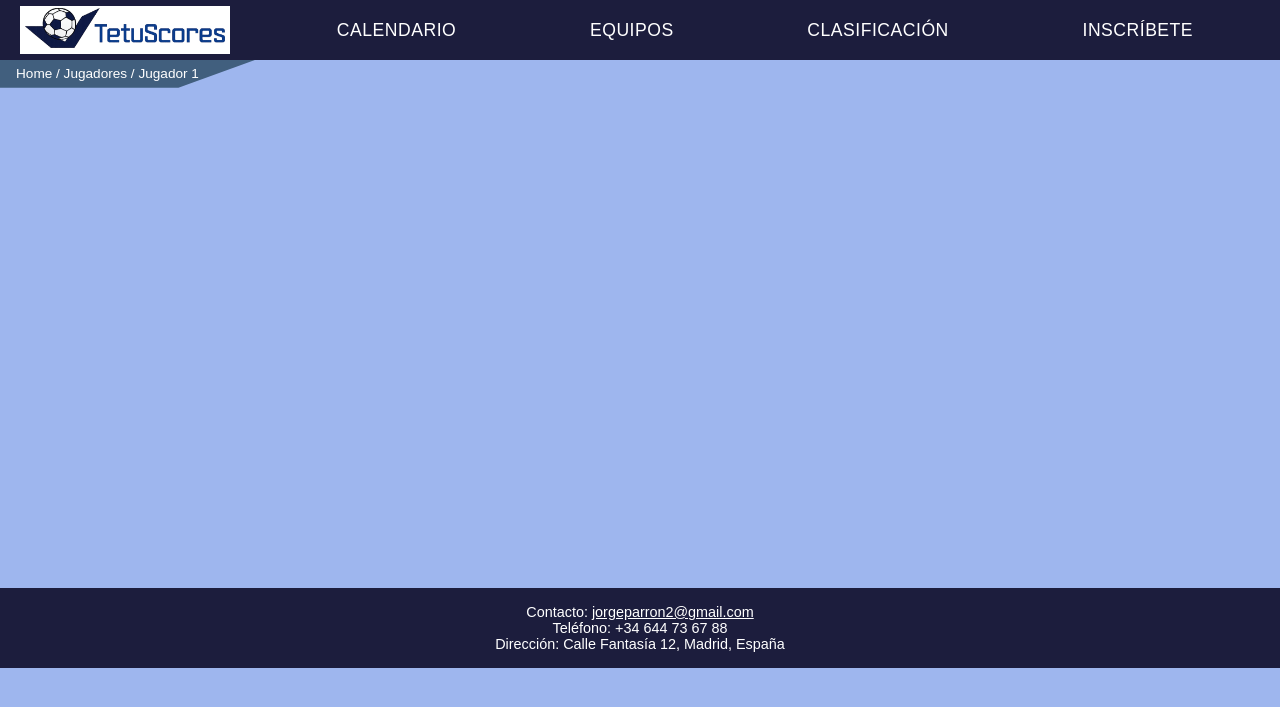
After one commit to alvrodha/DisenoWEB-main, a PHP site: page /PHP/jugador.html in a window 1280 px wide. The commit adds this page. Shown: the top 707 px of the page. Run offline with PHP 8.4, Linux system fonts and the light colour scheme.

Commit message:
trabaja parrondo

```diff
--- a/CSS/default.css
+++ b/CSS/default.css
@@ -59,7 +59,7 @@ body {
 #navWindow {
   background-color: #415f7e;
   color: white;
-  padding: 0.4rem 2rem;
+  padding: 0.4rem 3.5rem 0.4rem 1rem;
   width: fit-content;
   clip-path: polygon(0 0, 100% 0, 70% 100%, 0 100%);
   font-size: 0.85rem;
--- a/CSS/equipos.css
+++ b/CSS/equipos.css
@@ -5,6 +5,8 @@
 }
 
 #content div {
+    background-color: white;
+
     height: 300px;
     width: 200px;
 }
--- a/CSS/inscribete.css
+++ b/CSS/inscribete.css
@@ -5,7 +5,7 @@
 }
 
 #content div {
-    background-color: lightgray;
+    background-color: white;
     border-radius: 15px;
 }
 
--- a/HTML/calendario.html
+++ b/HTML/calendario.html
@@ -21,7 +21,7 @@
         </ul>
     </div>
     <div id="navWindow">
-        <a href="../index.html">Home</a>
+        <a href="../index.html">Home</a> / Calendario
     </div>
     <div id="content">
         <div id="evento">
--- a/HTML/clasificacion.html
+++ b/HTML/clasificacion.html
@@ -11,7 +11,7 @@
 <body>
     <div id="nav">
         <div id="logo">
-            <a href="../index.html"><img src="../SRC/Logo2 (1).png" alt="Logo" width="200px"></a>
+            <a href="../index.html"><img src="../SRC/Logo1.png" alt="Logo" width="200px"></a>
         </div>
         <ul id="nav-list">
             <li><a href="calendario.html">CALENDARIO</a></li>
@@ -22,8 +22,7 @@
     </div>
 
     <div id="navWindow">
-        <a href="../index.html">Home </a>
-        <a href="clasificacion.html">Clasificación</a>
+        <a href="../index.html">Home</a> / Clasificación
     </div>
     <div id="content">
   <h2>CLASIFICACIÓN</h2>
--- a/HTML/inscribete.html
+++ b/HTML/inscribete.html
@@ -11,7 +11,7 @@
 <body>
     <div id="nav">
         <div id="logo">
-            <a href="../index.html"><img src="../SRC/Logo2.png" alt="Logo" width="200px"></a>
+            <a href="../index.html"><img src="../SRC/Logo1.png" alt="Logo" width="200px"></a>
         </div>
         <ul id="nav-list">
             <li><a href="calendario.html">CALENDARIO</a></li>
@@ -21,7 +21,7 @@
         </ul>
     </div>
     <div id="navWindow">
-        <a href="../index.html">Home</a>
+        <a href="../index.html">Home</a> / Incríbete
     </div>
     <div id="content">
         <div id="registro">
--- /dev/null
+++ b/PHP/jugador.html
@@ -0,0 +1,35 @@
+<!DOCTYPE html>
+<html lang="en">
+<head>
+    <meta charset="UTF-8">
+    <meta name="viewport" content="width=device-width, initial-scale=1.0">
+    <link rel="icon" type="image/png" href="../SRC/favicon.png">
+    <title>TetuScores</title>
+    <link rel="stylesheet" href="../CSS/default.css" />
+</head>
+<body>
+    <div id="nav">
+        <div id="logo">
+            <a href="../index.html"><img src="../SRC/Logo1.png" alt="Logo" width="200px"></a>
+        </div>
+        <ul id="nav-list">
+            <li><a href="../HTML/calendario.html">CALENDARIO</a></li>
+            <li><a href="../HTML/equipos.html">EQUIPOS</a></li>
+            <li><a href="../HTML/clasificacion.html">CLASIFICACIÓN</a></li>
+            <li><a href="../HTML/inscribete.html">INSCRÍBETE</a></li>
+        </ul>
+    </div>
+    <div id="navWindow">
+        <a href="../index.html">Home</a> / <a href="../HTML/jugadores.html">Jugadores</a> / Jugador 1
+    </div>
+    <div id="content">
+
+    </div>
+    <div id="footer">
+        <p>Contacto: <a href="mailto:jorgeparron2@gmail.com">jorgeparron2@gmail.com</a></p>
+        <p>Teléfono: +34 644 73 67 88</p>
+        <p>Dirección: Calle Fantasía 12, Madrid, España</p>
+
+    </div>
+</body>
+</html>
```
Also changed, not shown: HTML/equipos.html (+11 -12 lines), PHP/equipo.html (added, +69 -0 lines), PHP/equipo.php (deleted), PHP/jugador.php (deleted), SRC/campo.jpg (added), SRC/campoOG.jpg (added).
